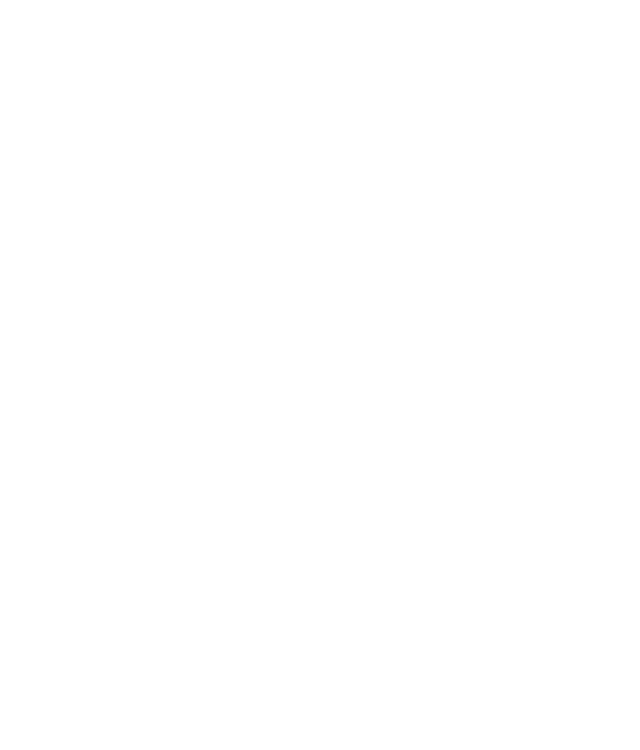
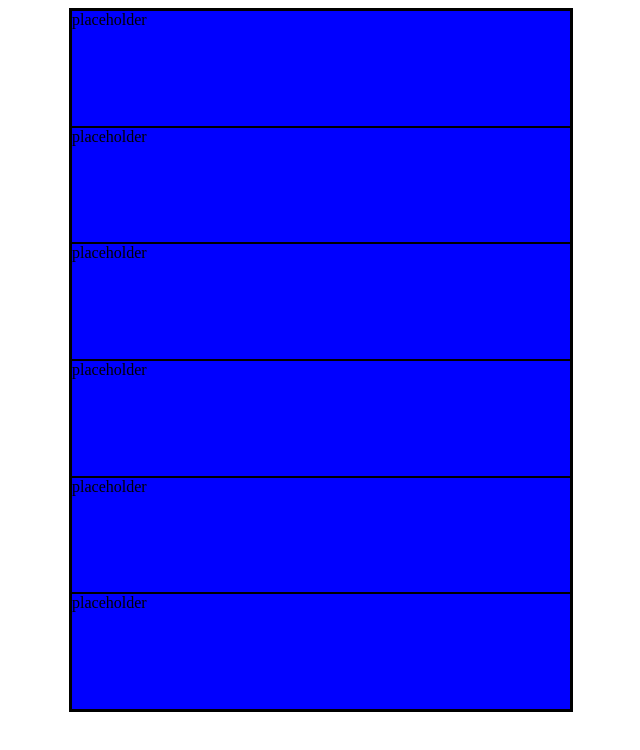
Before and after one commit to vmkiss/calculator, a plain HTML site: page index.html in a window 1280 px wide. Shown: the whole page, without its empty margins (319-959 px from the left). Drawn offline with Linux system fonts and the light colour scheme.

Commit message:
create calculator rows

```diff
--- a/index.html
+++ b/index.html
@@ -3,11 +3,18 @@
 <head>
     <meta charset="UTF-8">
     <meta name="viewport" content="width=device-width, initial-scale=1.0">
-    <title>Document</title>
+    <title>Calculator</title>
     <script src="calculator.js" defer></script>
     <link rel="stylesheet" type="text/css" href="style.css" />
 </head>
 <body>
-
+    <div class="container">
+        <div class="row first">placeholder</div>
+        <div class="row middle">placeholder</div>
+        <div class="row middle">placeholder</div>
+        <div class="row middle">placeholder</div>
+        <div class="row middle">placeholder</div>
+        <div class="row last">placeholder</div>
+    </div>
 </body>
 </html>
--- a/style.css
+++ b/style.css
@@ -0,0 +1,16 @@
+.container {
+    display: flex;
+    flex-direction: column;
+    height: 700px;
+    width: 500px;
+    background-color: red;
+    margin: auto;
+    border: 2px solid black;
+}
+
+.row {
+    display: flex;
+    height: 115px;
+    border: 1px solid black;
+    background-color: blue;
+}
```
Also changed, not shown: calculator.js (+0 -11 lines).
